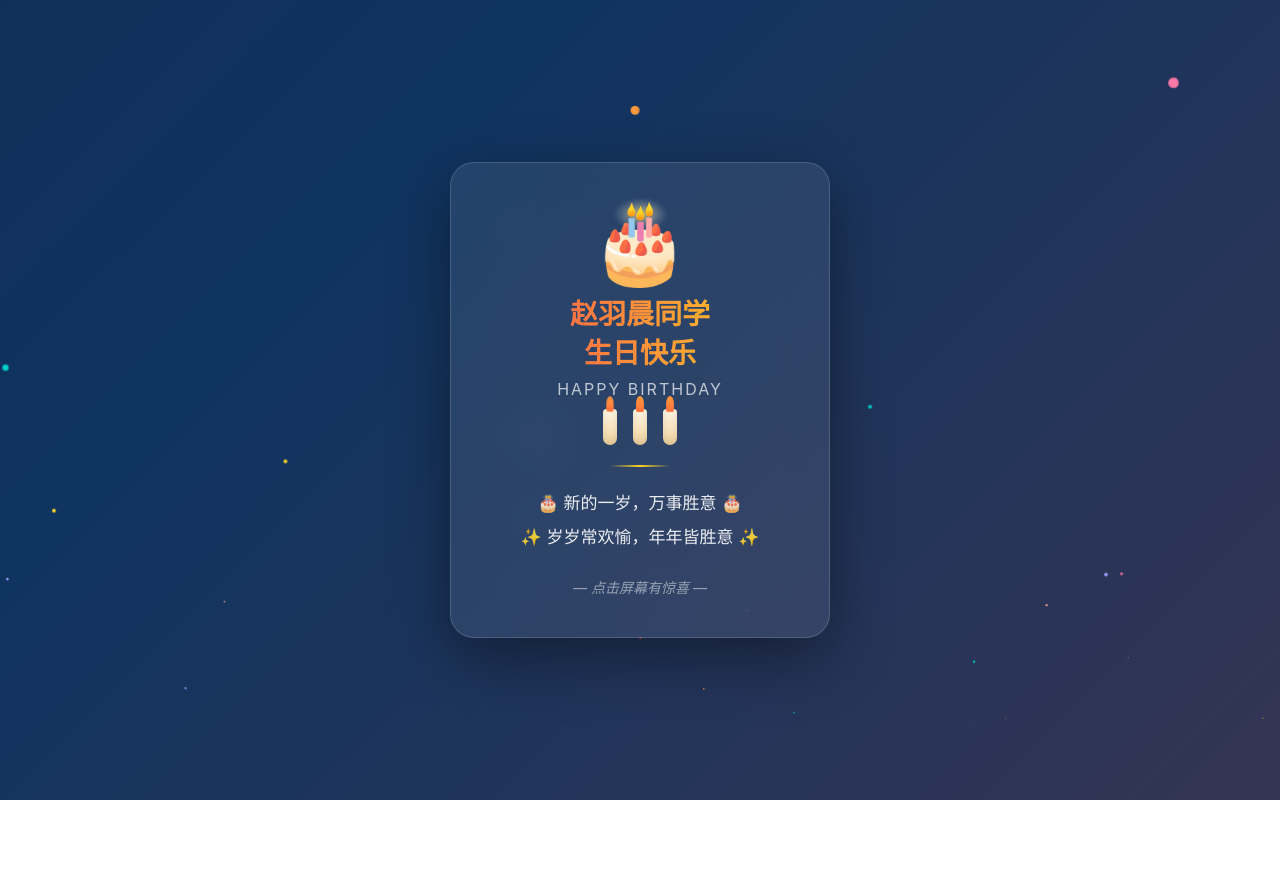
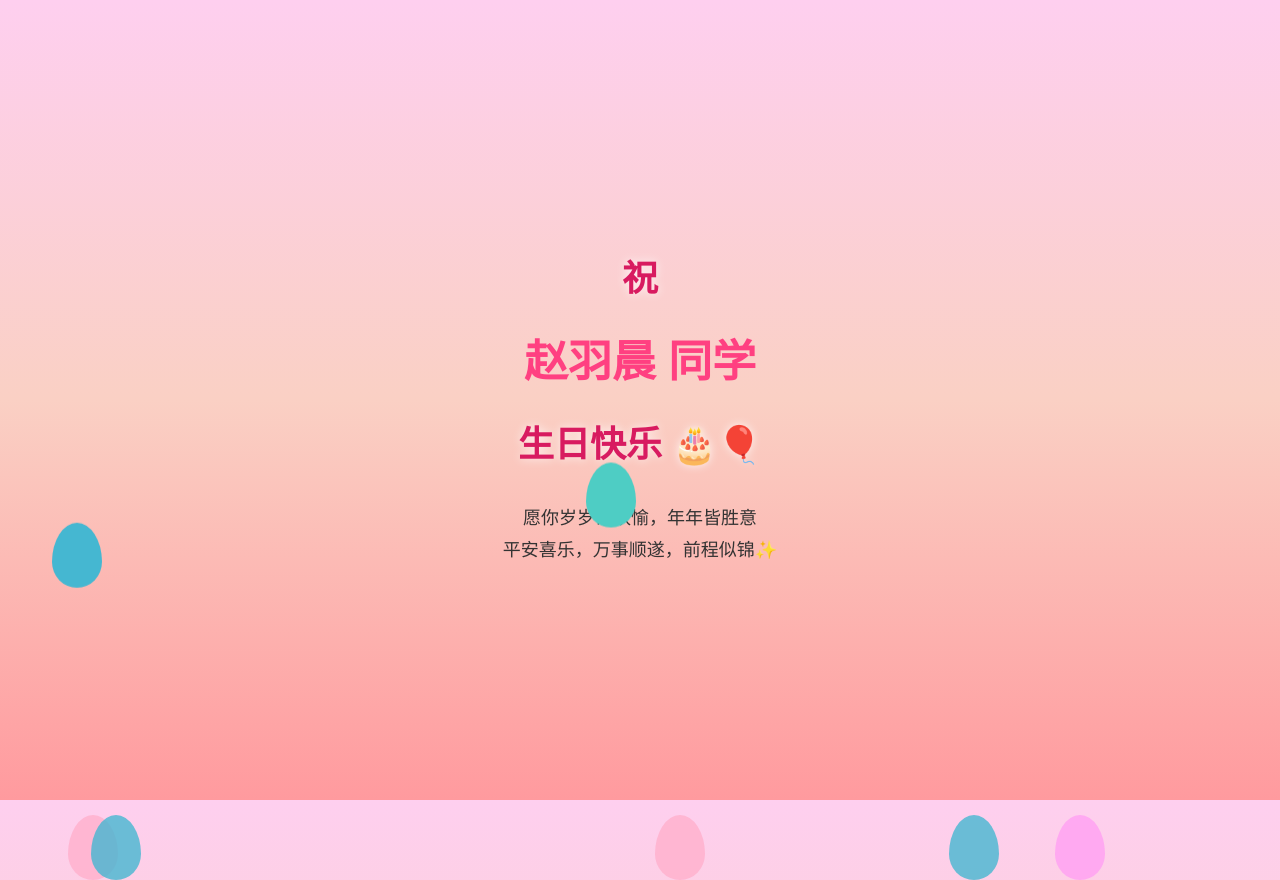
Before and after one commit to zhao-jun827/birthday, a plain HTML site: page index.html in a window 1280 px wide. Before the commit the page ends 800 px from the top, so only its background shows below. Drawn offline with Linux system fonts and the light colour scheme.

Commit message:
Update index.html

```diff
--- a/index.html
+++ b/index.html
@@ -2,263 +2,80 @@
 <html lang="zh-CN">
 <head>
     <meta charset="UTF-8">
-<meta name="viewport" content="width=device-width, initial-scale=1.0, user-scalable=no">
-<title>生日快乐</title>
+    <meta name="viewport" content="width=device-width, initial-scale=1.0">
+    <title>赵羽晨 生日快乐 🎂</title>
     <style>
         * { margin: 0; padding: 0; box-sizing: border-box; }
-
         body {
-    min-height: 100vh;
-    background: linear-gradient(135deg, #1a1a2e, #16213e, #0f3460, #53354a);
-    background-size: 400% 400%;
-    animation: bgShift 12s ease infinite;
+            width: 100vw;
+            height: 100vh;
+            background: linear-gradient(to top, #ff9a9e, #fad0c4, #fecfef);
             display: flex;
+            flex-direction: column;
             align-items: center;
             justify-content: center;
-    font-family: -apple-system, "PingFang SC", "Microsoft YaHei", sans-serif;
-    overflow-x: hidden;
-    overflow-y: auto;
+            text-align: center;
+            font-family: "PingFang SC", "Microsoft YaHei", sans-serif;
+            overflow: hidden;
+            position: relative;
         }
-
-  @keyframes bgShift {
-    0%, 100% { background-position: 0% 50%; }
-    50% { background-position: 100% 50%; }
+        .title {
+            font-size: 36px;
+            color: #d81b60;
+            font-weight: bold;
+            margin: 15px 0;
+            text-shadow: 0 0 10px rgba(255,255,255,0.8);
         }
-
-  /* ---- particles ---- */
-  .particles {
-    position: fixed; inset: 0; pointer-events: none; z-index: 0;
+        .name {
+            font-size: 44px;
+            color: #ff4081;
+            font-weight: bold;
+            margin: 10px 0;
         }
-  .particle {
+        .text {
+            font-size: 18px;
+            color: #333;
+            line-height: 1.8;
+            margin-top: 20px;
+        }
+        .balloon {
             position: absolute;
-    border-radius: 50%;
-    animation: floatUp linear infinite;
-    opacity: 0;
+            width: 50px;
+            height: 65px;
+            border-radius: 50% 50% 50% 50% / 60% 60% 40% 40%;
+            bottom: -80px;
+            animation: fly 6s linear infinite;
+            opacity: 0.8;
         }
-  @keyframes floatUp {
-    0%   { transform: translateY(100vh) scale(0); opacity: 0; }
-    10%  { opacity: 1; }
-    90%  { opacity: 1; }
-    100% { transform: translateY(-10vh) scale(1.4); opacity: 0; }
-  }
-
-  /* ---- card ---- */
-  .card {
-    position: relative; z-index: 1;
-    background: rgba(255,255,255,0.08);
-    backdrop-filter: blur(20px);
-    -webkit-backdrop-filter: blur(20px);
-    border-radius: 24px;
-    border: 1px solid rgba(255,255,255,0.15);
-    padding: 40px 32px;
-    max-width: 380px; width: 90vw;
-    text-align: center;
-    box-shadow: 0 20px 60px rgba(0,0,0,0.4);
-    animation: cardIn 1s ease-out;
-  }
-  @keyframes cardIn {
-    from { transform: translateY(40px) scale(0.92); opacity: 0; }
-    to   { transform: translateY(0) scale(1); opacity: 1; }
-  }
-
-  .cake {
-    font-size: 80px;
-    animation: bounce 1.2s ease-in-out infinite;
-    display: block;
-    line-height: 1;
-  }
-  @keyframes bounce {
-    0%, 100% { transform: translateY(0); }
-    50% { transform: translateY(-12px); }
-  }
-
-  .title {
-    margin-top: 12px;
-    font-size: 28px;
-    font-weight: 700;
-    line-height: 1.4;
-    background: linear-gradient(90deg, #f9d423, #ff4e50, #f9d423);
-    background-size: 200% auto;
-    -webkit-background-clip: text;
-    -webkit-text-fill-color: transparent;
-    background-clip: text;
-    animation: shimmer 2s linear infinite;
-  }
-  @keyframes shimmer {
-    to { background-position: 200% center; }
-  }
-
-  .subtitle {
-    color: rgba(255,255,255,0.7);
-    font-size: 16px;
-    margin-top: 6px;
-    letter-spacing: 2px;
-  }
-
-  .divider {
-    width: 60px; height: 2px;
-    background: linear-gradient(90deg, transparent, #f9d423, transparent);
-    margin: 20px auto;
-    border-radius: 1px;
-  }
-
-  .wish {
-    color: rgba(255,255,255,0.9);
-    font-size: 17px;
-    line-height: 1.8;
-    margin-bottom: 8px;
-  }
-
-  .wish p { margin: 4px 0; animation: fadeSlide 0.8s ease both; }
-  .wish p:nth-child(1) { animation-delay: 0.3s; }
-  .wish p:nth-child(2) { animation-delay: 0.5s; }
-  .wish p:nth-child(3) { animation-delay: 0.7s; }
-  .wish p:nth-child(4) { animation-delay: 0.9s; }
-
-  @keyframes fadeSlide {
-    from { transform: translateY(12px); opacity: 0; }
-    to   { transform: translateY(0); opacity: 1; }
-  }
-
-  .from {
-    margin-top: 24px;
-    color: rgba(255,255,255,0.5);
-    font-size: 14px;
-    font-style: italic;
-  }
-
-  /* ---- candles ---- */
-  .candles {
-    display: flex; justify-content: center; gap: 16px; margin-top: 10px;
-  }
-  .candle {
-    position: relative;
-    width: 14px; height: 36px;
-    background: linear-gradient(180deg, #fff7e6, #f5d6a0);
-    border-radius: 4px 4px 8px 8px;
-    box-shadow: inset 0 -4px 8px rgba(0,0,0,0.1);
-  }
-  .candle::after {
-    content: '';
-    position: absolute;
-    top: -14px; left: 50%; transform: translateX(-50%);
-    width: 8px; height: 16px;
-    background: linear-gradient(180deg, #ff9a3c, #ff6f3c);
-    border-radius: 50% 50% 20% 20%;
-    animation: flicker 0.6s ease-in-out infinite alternate;
-  }
-  .candle:nth-child(2)::after { animation-delay: 0.15s; }
-  .candle:nth-child(3)::after { animation-delay: 0.3s; }
-  @keyframes flicker {
-    from { transform: translateX(-50%) scaleY(1) scaleX(1); }
-    to   { transform: translateX(-50%) scaleY(0.8) scaleX(0.7); }
-  }
-
-  /* ---- confetti ---- */
-  .confetti-container {
-    position: fixed; inset: 0; pointer-events: none; z-index: 0;
-  }
-  .confetti {
-    position: absolute; top: -20px;
-    width: 12px; height: 12px;
-    animation: confettiFall linear forwards;
-  }
-  @keyframes confettiFall {
-    0%   { transform: translateY(0) rotate(0deg) scale(1); opacity: 1; }
-    80%  { opacity: 1; }
-    100% { transform: translateY(105vh) rotate(720deg) scale(0.3); opacity: 0; }
-  }
-
-  /* ---- tap hint ---- */
-  .tap-hint {
-    margin-top: 28px;
-    color: rgba(255,255,255,0.3);
-    font-size: 12px;
-    animation: pulse 2s ease-in-out infinite;
-  }
-  @keyframes pulse {
-    0%, 100% { opacity: 0.3; }
-    50% { opacity: 0.7; }
+        @keyframes fly {
+            0% { transform: translateY(0); opacity: 0; }
+            10% { opacity: 1; }
+            90% { opacity: 1; }
+            100% { transform: translateY(-100vh); opacity: 0; }
         }
     </style>
 </head>
 <body>
-
-<div class="particles" id="particles"></div>
-<div class="confetti-container" id="confetti"></div>
-
-<div class="card">
-  <span class="cake">🎂</span>
-  <div class="title">赵羽晨同学<br>生日快乐</div>
-  <div class="subtitle">HAPPY BIRTHDAY</div>
-
-  <div class="candles">
-    <div class="candle"></div>
-    <div class="candle"></div>
-    <div class="candle"></div>
-  </div>
-
-  <div class="divider"></div>
-
-  <div class="wish">
-    <p>🎂 新的一岁，万事胜意 🎂</p>
-    <p>✨ 岁岁常欢愉，年年皆胜意 ✨</p>
-  </div>
-
-  <div class="from">— 点击屏幕有惊喜 —</div>
+    <div class="title">祝</div>
+    <div class="name">赵羽晨 同学</div>
+    <div class="title">生日快乐 🎂🎈</div>
+    <div class="text">
+        愿你岁岁常欢愉，年年皆胜意<br>
+        平安喜乐，万事顺遂，前程似锦✨
     </div>
 
     <script>
-  // ---- particles ----
-  const colors = ['#f9d423','#ff4e50','#ff9a3c','#a29bfe','#fd79a8','#00cec9','#fab1a0'];
-  const particlesEl = document.getElementById('particles');
-  for (let i = 0; i < 40; i++) {
-    const p = document.createElement('div');
-    p.className = 'particle';
-    const size = Math.random() * 8 + 4;
-    p.style.cssText = `
-      left: ${Math.random() * 100}%;
-      width: ${size}px; height: ${size}px;
-      background: ${colors[Math.floor(Math.random() * colors.length)]};
-      animation-duration: ${Math.random() * 8 + 6}s;
-      animation-delay: ${Math.random() * 6}s;
-    `;
-    particlesEl.appendChild(p);
+        const colors = ["#ff6b6b", "#4ecdc4", "#45b7d1", "#feca57", "#ff9ff3", "#ffafcc"];
+        function createBalloon() {
+            let b = document.createElement("div");
+            b.className = "balloon";
+            b.style.left = Math.random() * 100 + "vw";
+            b.style.background = colors[Math.floor(Math.random() * colors.length)];
+            b.style.animationDelay = Math.random() * 6 + "s";
+            document.body.appendChild(b);
+            setTimeout(() => b.remove(), 6000);
         }
-
-  // ---- confetti burst on tap ----
-  const confettiEl = document.getElementById('confetti');
-  function burst(x, y) {
-    const shapes = ['circle','square','triangle'];
-    for (let i = 0; i < 50; i++) {
-      const el = document.createElement('div');
-      el.className = 'confetti';
-      const size = Math.random() * 10 + 6;
-      const color = colors[Math.floor(Math.random() * colors.length)];
-      el.style.cssText = `
-        left: ${x}px;
-        width: ${size}px; height: ${size}px;
-        background: ${color};
-        border-radius: ${shapes[Math.floor(Math.random() * 3)] === 'circle' ? '50%' : shapes[Math.floor(Math.random() * 3)] === 'triangle' ? '0' : '3px'};
-        clip-path: ${shapes[Math.floor(Math.random() * 3)] === 'triangle' ? 'polygon(50% 0%, 0% 100%, 100% 100%)' : 'none'};
-        animation-duration: ${Math.random() * 2 + 2}s;
-        transform: translateX(${(Math.random() - 0.5) * 200}px);
-      `;
-      confettiEl.appendChild(el);
-      el.addEventListener('animationend', () => el.remove());
-    }
-  }
-
-  document.addEventListener('click', (e) => {
-    burst(e.clientX || window.innerWidth / 2, e.clientY || window.innerHeight / 2);
-  });
-  document.addEventListener('touchstart', (e) => {
-    const t = e.touches[0];
-    burst(t.clientX, t.clientY);
-  }, { passive: true });
-
-  // Auto burst on load
-  setTimeout(() => burst(window.innerWidth / 2, window.innerHeight / 3), 600);
+        setInterval(createBalloon, 700);
     </script>
 </body>
 </html>
```
Lines whose indentation alone changed are shown as unchanged.
